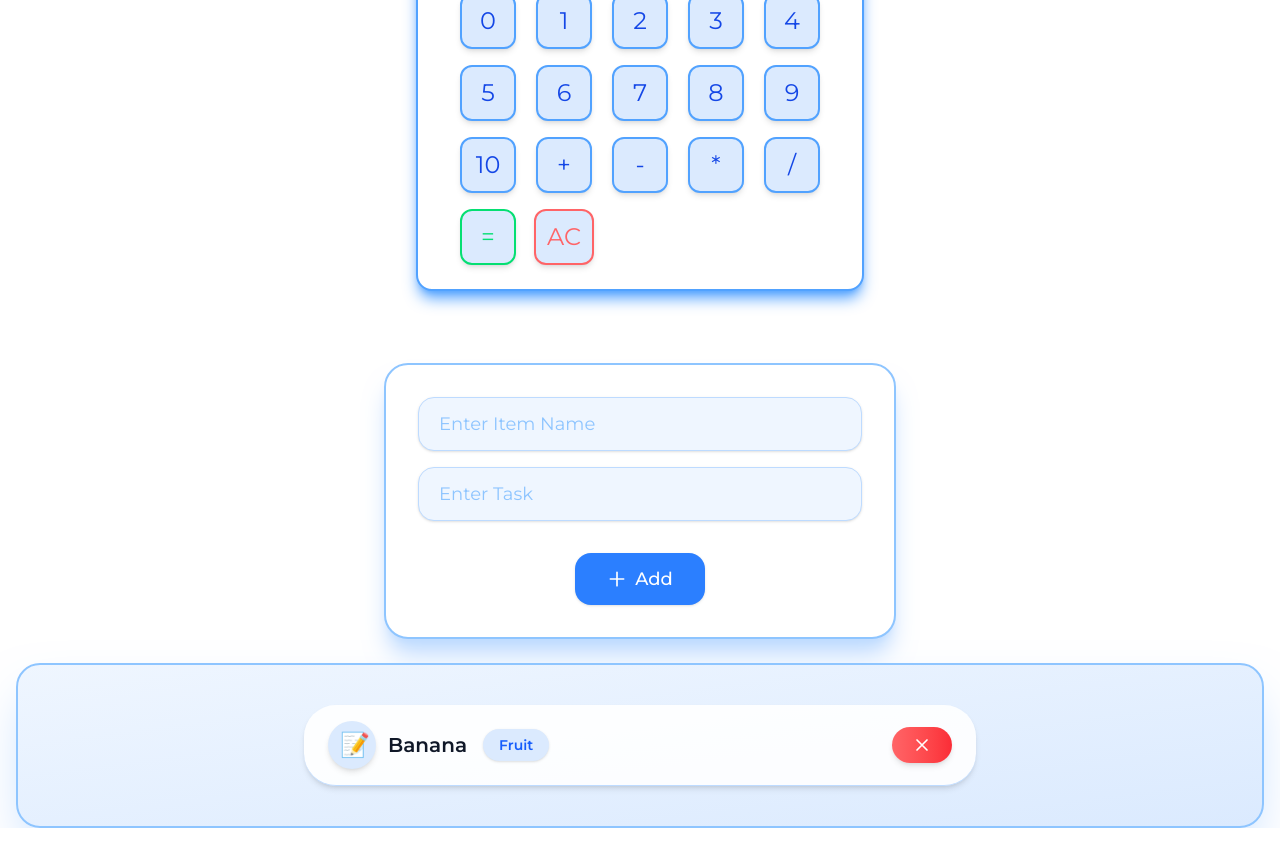
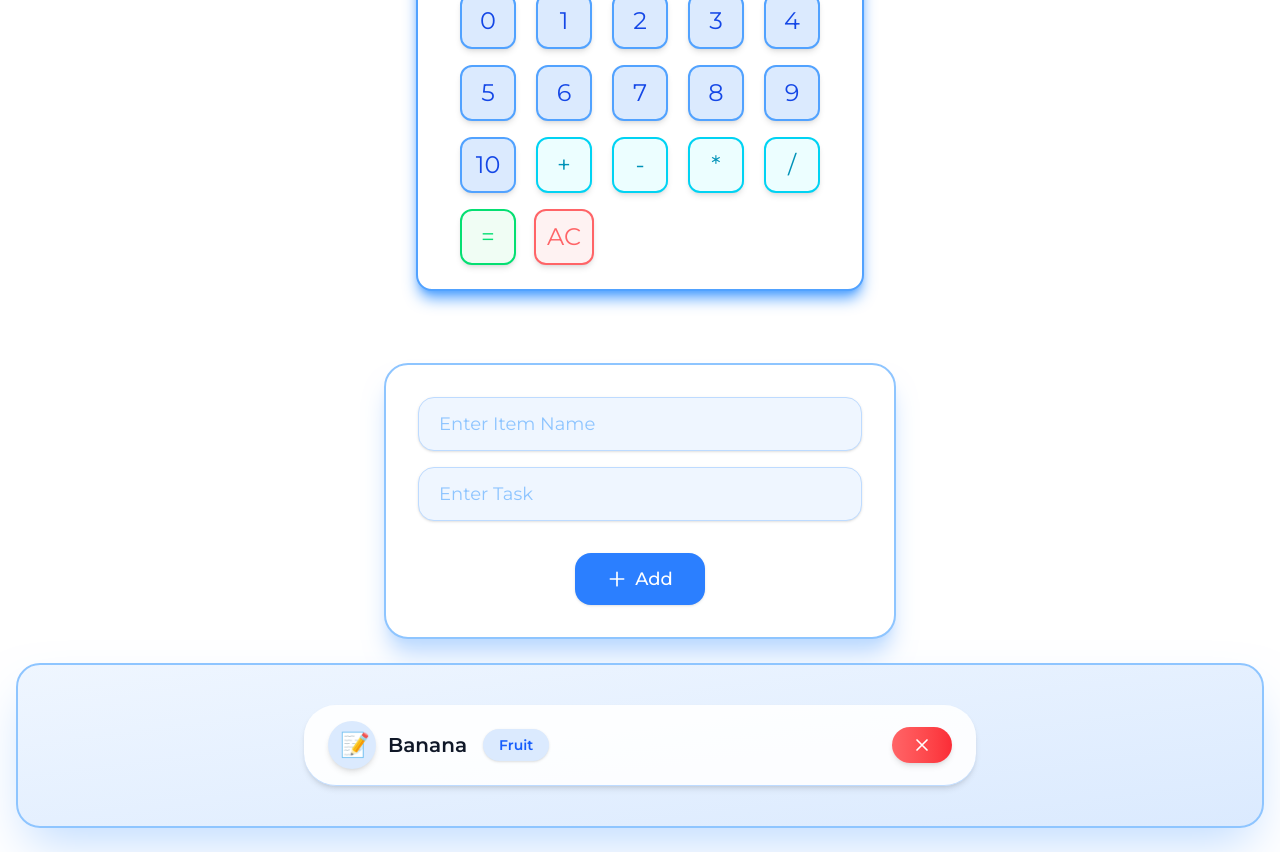
Before and after one commit to TalhaJ30/React-Functions-, a React (Vite) app: page / in a window 1280 px wide. Shown: the part 1340-2192 px from the top of the page. Before the commit the page ends 2168 px from the top, so only its background shows below. Built offline with nearby package versions, Linux system fonts and the light colour scheme; a web font is replaced by a local one.

Commit message:
added change

```diff
--- a/src/App.jsx
+++ b/src/App.jsx
@@ -21,7 +21,7 @@ function App() {
       <div className="ml-4 mr-4">
         <Keyinput></Keyinput>
       </div>
-      <div className="ml-4 mr-4">
+      <div className="ml-4 mr-4 pb-6">
         <Totallist></Totallist>
       </div>
 
--- a/src/Key.jsx
+++ b/src/Key.jsx
@@ -9,7 +9,15 @@ const Key = ({onClickButton}) => {
                 {items.map((item, index) => (
                     <div key={index} className="flex justify-center flex-wrap">
                         <button
-                            className={`w-14 h-14 bg-blue-100 text-blue-700 font-normal rounded-xl shadow-md transition-transform duration-200 transform hover:scale-110 hover:bg-blue-400 hover:text-white focus:outline-none focus:ring-2  text-2xl focus:ring-blue-400 flex-wrap ${item === 'AC' ? 'border-2 border-red-400 text-red-400 hover:bg-red-400 hover:text-white focus:outline-none focus:ring-2 focus:ring-red-400 pl-1.5 pr-1.5 h-10 w-20 ' :  item === '=' ? 'border-2 border-green-400 text-green-400 hover:bg-green-400 hover:text-white focus:outline-none focus:ring-2 focus:ring-green-400' : 'border-2 border-blue-400'}`}
+                            className={`w-14 h-14 font-normal rounded-xl shadow-md transition-all duration-300 transform hover:scale-110 focus:outline-none focus:ring-2 text-2xl flex-wrap ${
+                                item === 'AC'
+                                    ? 'border-2 border-red-400 text-red-400 bg-red-50 hover:bg-gradient-to-r hover:from-red-400 hover:to-red-500 hover:text-white focus:ring-red-400 pl-1.5 pr-1.5 h-10 w-20 hover:shadow-lg hover:shadow-red-300'
+                                    : item === '='
+                                        ? 'border-2 border-green-400 text-green-400 bg-green-50 hover:bg-gradient-to-r hover:from-green-400 hover:to-green-500 hover:text-white focus:ring-green-400 hover:shadow-lg hover:shadow-green-300'
+                                        : item === '+' || item === '-' || item === '*' || item === '/'
+                                            ? 'border-2 border-cyan-400 text-cyan-600 bg-cyan-50 hover:bg-gradient-to-r hover:from-cyan-400 hover:to-cyan-500 hover:text-white focus:ring-cyan-400 hover:scale-125 hover:rotate-3 hover:shadow-lg hover:shadow-cyan-300'
+                                            : 'border-2 border-blue-400 text-blue-700 bg-blue-100 hover:bg-gradient-to-r hover:from-blue-400 hover:to-blue-500 hover:text-white focus:ring-blue-400 hover:shadow-lg hover:shadow-blue-300'
+                            }`}
                             onClick={() => onClickButton(item)} >
                             {item}
                         </button>
```
